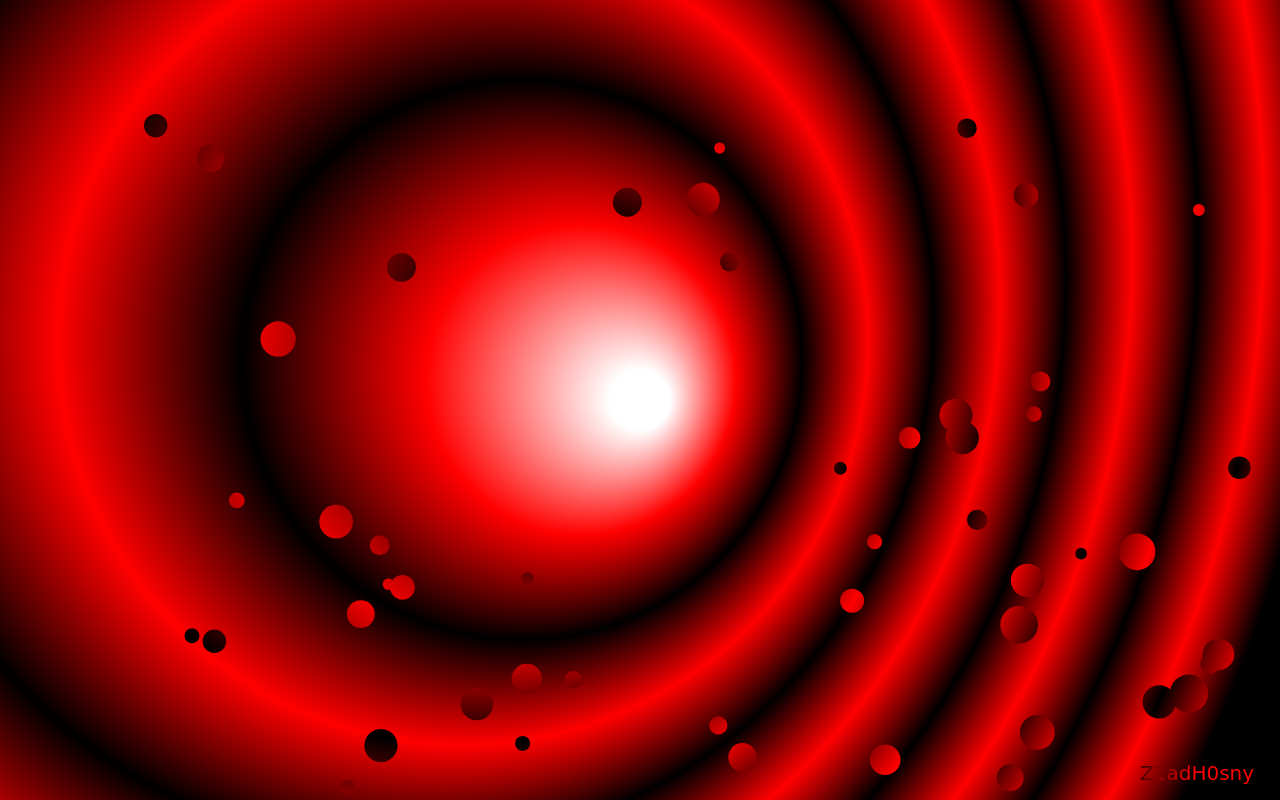
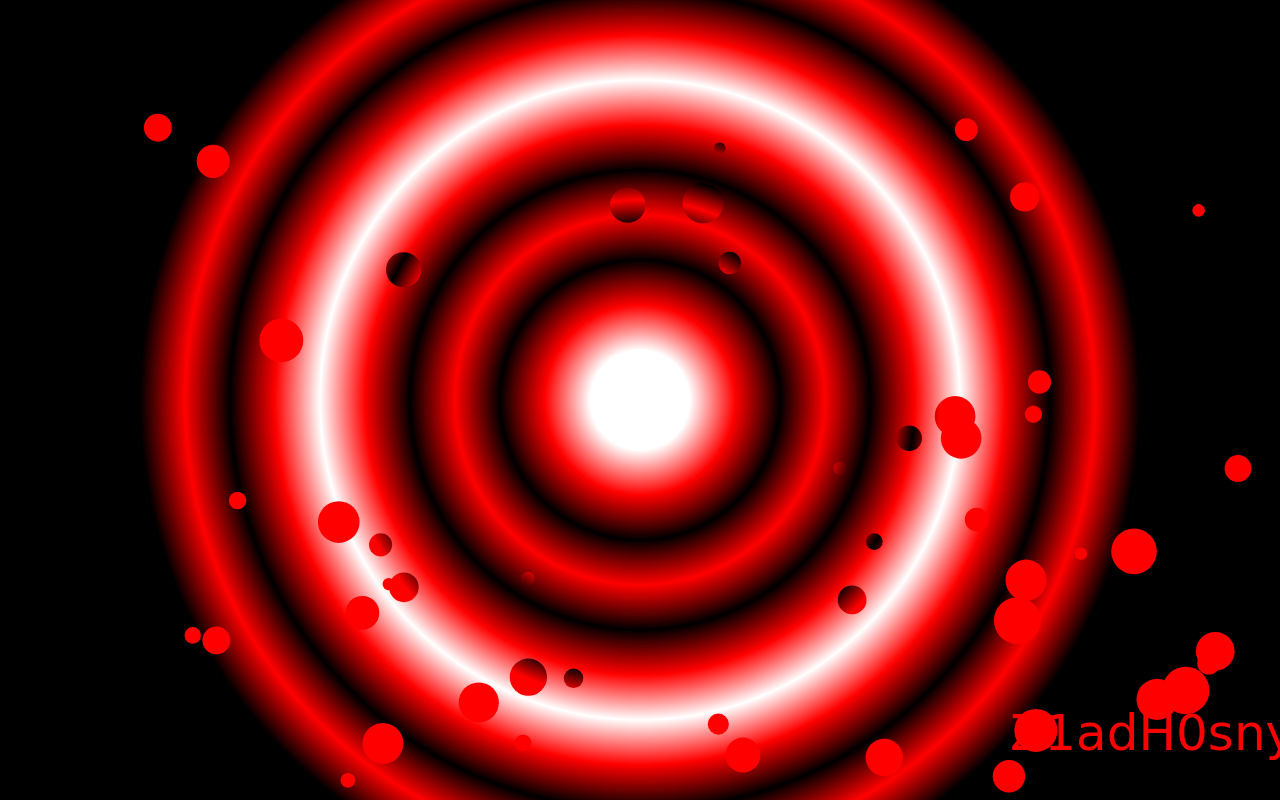
Before and after one commit to ZiadHosny/O, a plain HTML site: page index.html in a window 1280 px wide. Drawn offline with Linux system fonts and the light colour scheme; animation ran at ten frames a second.

Commit message:
'updated'

```diff
--- a/app.js
+++ b/app.js
@@ -11,33 +11,59 @@ const CircleArray = [];
 const circleRadialGradient = canvas.createRadialGradient(
   WIDTH / 2,
   HEIGHT / 2,
-  30,
   50,
-  200,
-  WIDTH
+  WIDTH / 2,
+  HEIGHT / 2,
+  300
 );
 
+const circleRadialGradient2 = canvas.createRadialGradient(
+  WIDTH / 2,
+  HEIGHT / 2,
+  50,
+  WIDTH / 2,
+  HEIGHT / 2,
+  300
+);
+
+const circle1 = () => {
   for (let i = 0; i <= 10; i++) {
     if (i == 0) {
-    circleRadialGradient.addColorStop(i / 10, 'blue');
+      circleRadialGradient.addColorStop(i / 10, 'red');
     } else if (i % 2 == 0) {
       circleRadialGradient.addColorStop(i / 10, 'red');
     } else {
       circleRadialGradient.addColorStop(i / 10, 'black');
     }
   }
+};
+
+const circle2 = () => {
+  for (let i = 0; i <= 10; i++) {
+    if (i == 0) {
+      circleRadialGradient2.addColorStop(i / 10, 'white');
+    } else if (i % 2 == 0) {
+      circleRadialGradient2.addColorStop(i / 10, 'white');
+    } else {
+      circleRadialGradient2.addColorStop(i / 10, 'black');
+    }
+  }
+};
+
+circle1();
+circle2();
 
 const background = () => {
   const backgroundRadialGradient = canvas.createRadialGradient(
     WIDTH / 2,
     HEIGHT / 2,
-    30,
     50,
-    200,
-    WIDTH
+    WIDTH / 2,
+    HEIGHT / 2,
+    500
   );
   for (let i = 0; i <= 10; i++) {
-    if (i == 0) {
+    if (i == 0 || i == 6) {
       backgroundRadialGradient.addColorStop(i / 10, 'white');
     } else if (i % 2 == 0) {
       backgroundRadialGradient.addColorStop(i / 10, 'black');
@@ -49,29 +75,39 @@ const background = () => {
   canvas.fillRect(0, 0, WIDTH, HEIGHT);
 };
 
+let flag = false;
+
 class Circle {
-  constructor(x, y, r, dx, dy) {
+  constructor(x, y, r, dx, dy, color) {
     this.x = x;
     this.y = y;
     this.r = r;
     this.dx = dx;
     this.dy = dy;
+    this.color = color;
   }
   draw() {
     canvas.beginPath();
+
+    if (flag) {
       canvas.fillStyle = circleRadialGradient;
+    } else {
+      canvas.fillStyle = circleRadialGradient2;
+    }
     canvas.arc(this.x, this.y, this.r, 0, 2 * Math.PI);
-    canvas.fill();
 
     if (this.x + this.r >= WIDTH || this.x - this.r <= 0) {
       this.dx = -this.dx;
+      flag = !flag;
     }
 
     if (this.y + this.r > HEIGHT || this.y - this.r < 0) {
       this.dy = -this.dy;
+      flag = !flag;
     }
     this.x += this.dx;
     this.y += this.dy;
+    canvas.fill();
   }
 }
 
@@ -82,14 +118,14 @@ const animation = () => {
     CircleArray[i].draw();
   }
   canvas.beginPath();
-  canvas.font = '20px Cursive';
+  canvas.font = '50px Cursive';
 
-  canvas.fillText('Z1adH0sny', WIDTH - 140, HEIGHT - 20);
+  canvas.fillText('Z1adH0sny', WIDTH - 270, HEIGHT - 50);
   requestAnimationFrame(animation);
 };
 
 for (i = 0; i < 50; i++) {
-  const r = Math.random() * 15 + 5;
+  const r = Math.random() * 20 + 5;
   const dx = Math.random() * 3 + 1;
   const dy = Math.random() * 3 + 1;
   const x = Math.random() * (WIDTH - 2 * r) + r;
--- a/index.html
+++ b/index.html
@@ -1,4 +1,6 @@
 <title>O</title>
 <link rel="icon" type="image/x-icon" href="./o.png" />
-<canvas></canvas>
-<script src="app.js"></script>
+<body>
+  <canvas></canvas>
+  <script src="app.js"></script>
+</body>
```
Lines whose indentation alone changed are shown as unchanged.
